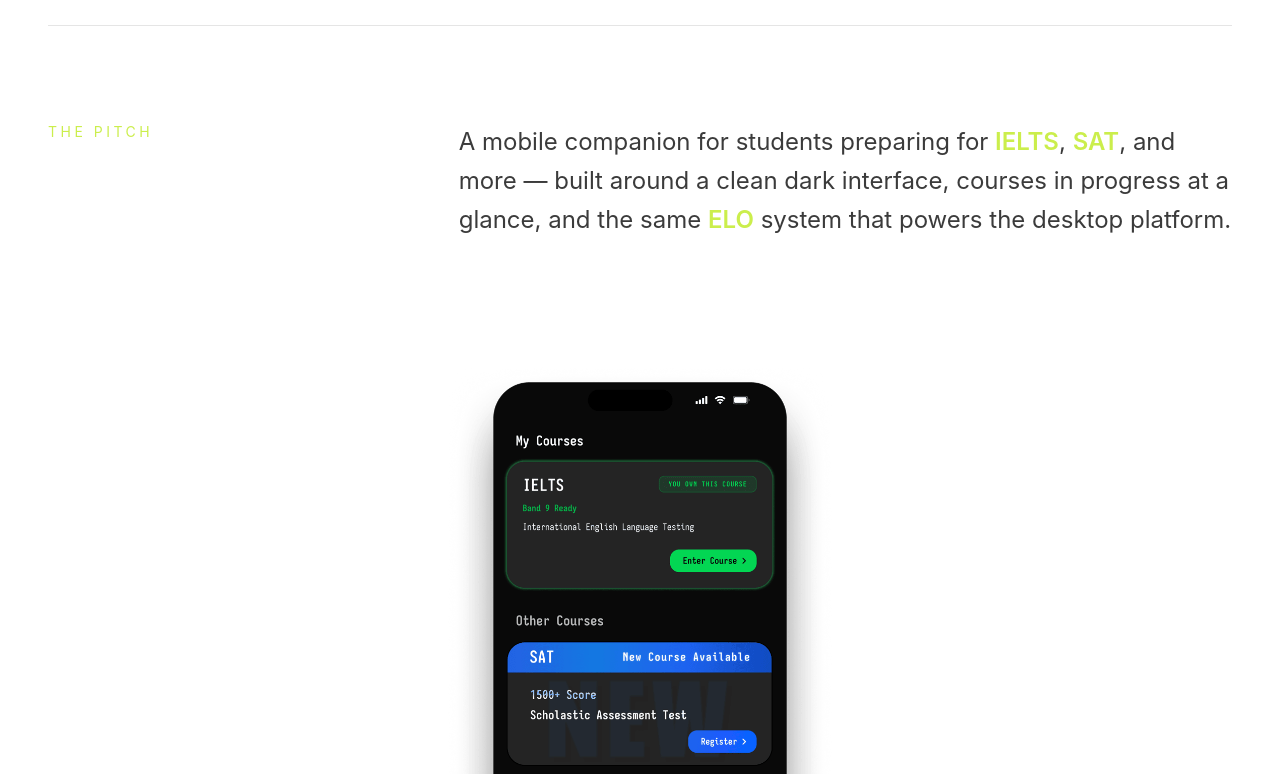
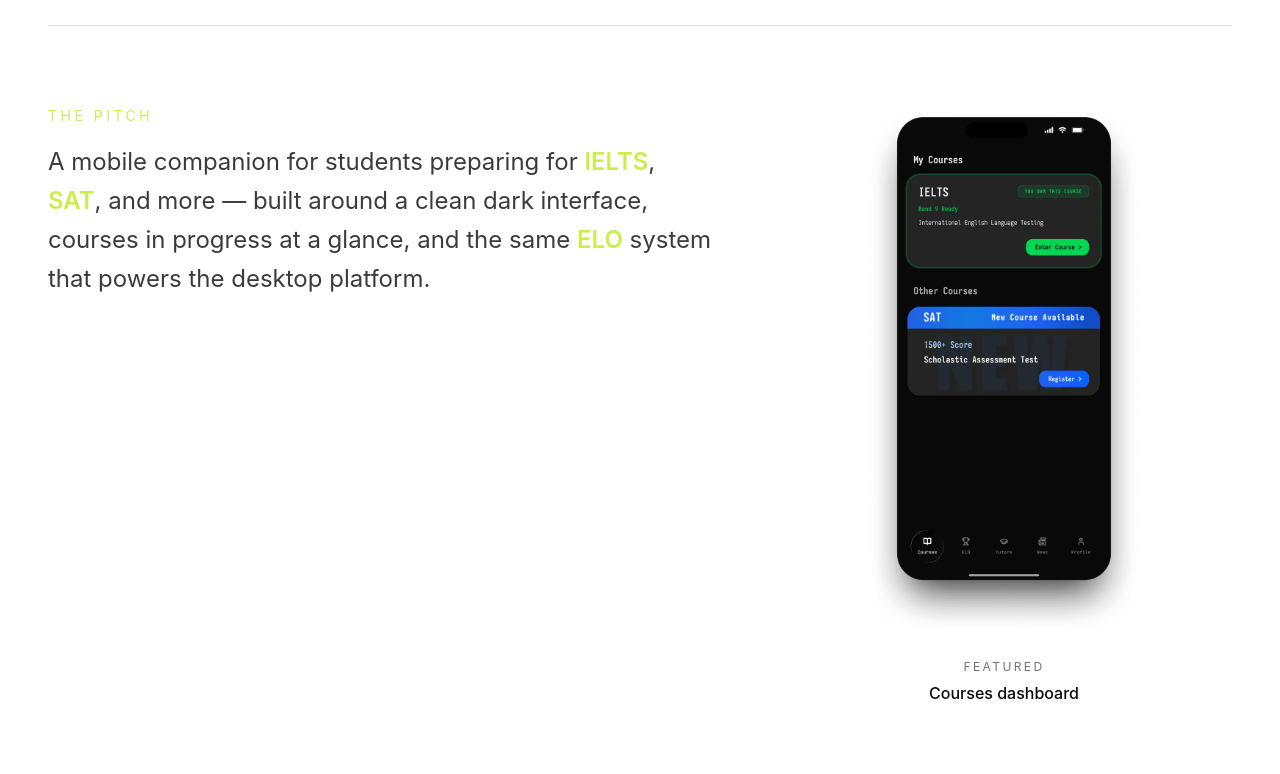
Before and after one commit to yersnn/yersnn.github.io, a React (Vite) app: page /#/alims in a window 1280 px wide. Shown: the part 426-1200 px from the top of the page. Built offline with nearby package versions, Linux system fonts and the light colour scheme.

Commit message:
empty space remove fix

```diff
--- a/src/pages/alims.tsx
+++ b/src/pages/alims.tsx
@@ -41,29 +41,28 @@
 
         <ProjectMeta items={meta} />
 
-        <div className="mt-24 grid grid-cols-1 gap-12 md:grid-cols-12">
-          <div className="md:col-span-4">
+        <div className="mt-16 grid grid-cols-1 items-start gap-12 md:mt-20 md:grid-cols-12 md:gap-16">
+          <div className="md:col-span-7">
             <div className="text-sm uppercase tracking-[0.25em] text-[#CBEE4C]">
               The pitch
             </div>
-          </div>
-          <p className="md:col-span-8 text-lg leading-relaxed text-foreground/80 md:text-2xl md:leading-relaxed">
+            <p className="mt-4 text-lg leading-relaxed text-foreground/80 md:text-2xl md:leading-relaxed">
               A mobile companion for students preparing for{' '}
               <span className="font-semibold text-[#CBEE4C]">IELTS</span>,{' '}
               <span className="font-semibold text-[#CBEE4C]">SAT</span>, and
-            more — built around a clean dark interface, courses in progress at
-            a glance, and the same{' '}
+              more — built around a clean dark interface, courses in progress
+              at a glance, and the same{' '}
               <span className="font-semibold text-[#CBEE4C]">ELO</span> system
               that powers the desktop platform.
             </p>
           </div>
 
-        <div className="relative mt-32 mb-32">
+          <div className="relative md:col-span-5">
             <div
-            className="pointer-events-none absolute left-1/2 top-1/2 -z-10 h-[120%] w-[60%] -translate-x-1/2 -translate-y-1/2 rounded-full bg-[#CBEE4C]/10 blur-3xl"
+              className="pointer-events-none absolute left-1/2 top-1/2 -z-10 h-[110%] w-[80%] -translate-x-1/2 -translate-y-1/2 rounded-full bg-[#CBEE4C]/10 blur-3xl"
               aria-hidden="true"
             />
-          <div className="mx-auto max-w-sm">
+            <div className="mx-auto max-w-[280px]">
               <img
                 src={screens[0]}
                 alt="Courses — featured screen"
@@ -71,17 +70,18 @@
                 className="block w-full"
               />
             </div>
-          <div className="mx-auto mt-8 max-w-sm text-center">
+            <div className="mx-auto mt-6 max-w-[280px] text-center">
               <div className="text-xs uppercase tracking-[0.2em] text-muted-foreground">
                 Featured
               </div>
-            <div className="mt-1.5 text-base font-medium md:text-lg">
+              <div className="mt-1.5 text-sm font-medium md:text-base">
                 Courses dashboard
               </div>
             </div>
           </div>
+        </div>
 
-        <div className="mb-12 grid grid-cols-1 gap-8 md:grid-cols-12 md:gap-12">
+        <div className="mt-24 mb-12 grid grid-cols-1 gap-8 md:grid-cols-12 md:gap-12">
           <div className="md:col-span-5">
             <div className="text-sm uppercase tracking-[0.25em] text-[#CBEE4C]">
               Other screens
```
Lines whose indentation alone changed are shown as unchanged.
